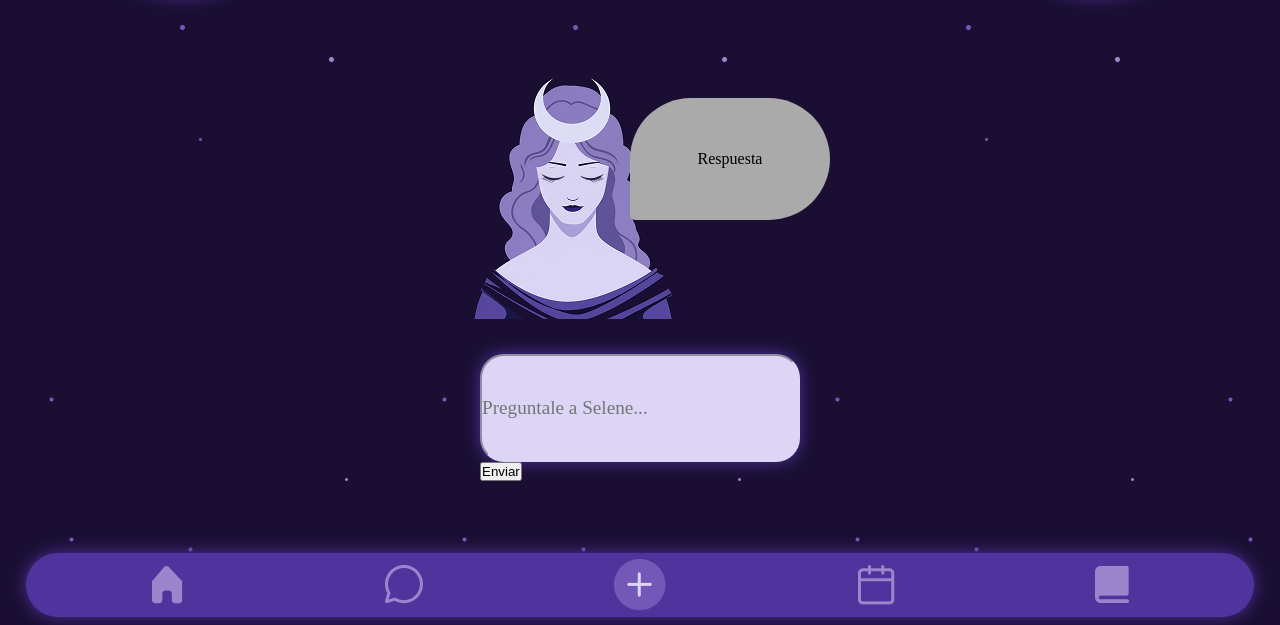
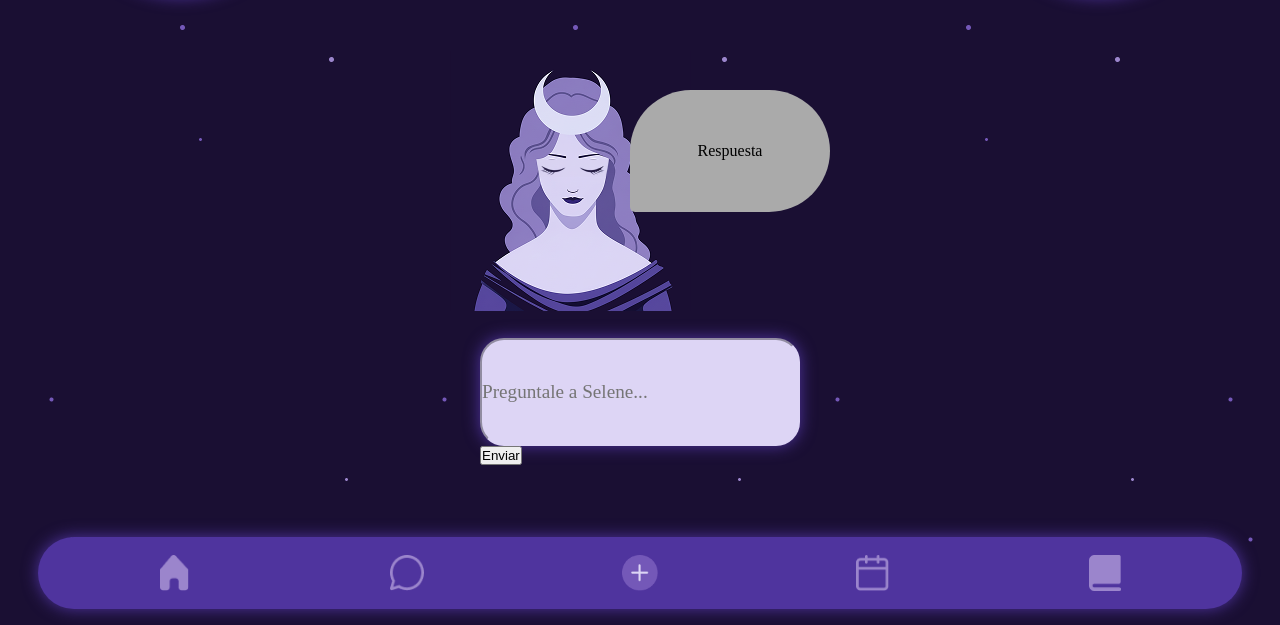
Before and after one commit to franciscadarling/Marea, a website: page chatbot/index.html in a window 1280 px wide. Shown: the part 175-800 px from the top of the page. Drawn offline with Linux system fonts and the light colour scheme; a web font is replaced by a local one.

Commit message:
nav bar corregido

```diff
--- a/calendario/calendario.css
+++ b/calendario/calendario.css
@@ -70,28 +70,34 @@
     color: white;
 }
 
+/* Navbar inferior (Intacta) */
 .botones {
     background-color: #4F349E;
     box-shadow: 0 0 2dvh #4F349E;
-    height: 8vh;
-    width: 96%;
+    height: 9dvh;
+    width: 94%;
     display: flex;
     flex-direction: row;
     align-items: center;
     justify-content: space-evenly;
-    border-radius: 5vh;
+    border-radius: 4.5dvh;
     flex-shrink: 0;
-    margin: 1vh 2%;
-}
+    margin: 1dvh auto 2dvh auto;
+  }
 
-.botonpagina {
-    width: 15.27%;
-    height: 73.68%;
+  .botonpagina {
+    width: 16%;
+    height: 75%;
     display: flex;
-    flex-direction: row;
     align-items: center;
-    justify-content: space-evenly;
-}
+    justify-content: center;
+  }
+
+  .botonpagina img {
+    max-width: 65%;
+    max-height: 65%;
+    object-fit: contain;
+  }
 /*clases nav bar*/
 .foto-logo {
     width: 19.0839694656dvw;
--- a/chatbot/chatbot.css
+++ b/chatbot/chatbot.css
@@ -80,28 +80,34 @@
     padding: 5% 0;
 }
 
+/* Navbar inferior (Intacta) */
 .botones {
     background-color: #4F349E;
     box-shadow: 0 0 2dvh #4F349E;
-    height: 8vh;
-    width: 96%;
+    height: 9dvh;
+    width: 94%;
     display: flex;
     flex-direction: row;
     align-items: center;
     justify-content: space-evenly;
-    border-radius: 5vh;
+    border-radius: 4.5dvh;
     flex-shrink: 0;
-    margin: 1vh 2%;
-}
+    margin: 1dvh auto 2dvh auto;
+  }
 
-.botonpagina {
-    width: 15.27%;
-    height: 73.68%;
+  .botonpagina {
+    width: 16%;
+    height: 75%;
     display: flex;
-    flex-direction: row;
     align-items: center;
-    justify-content: space-evenly;
-}
+    justify-content: center;
+  }
+
+  .botonpagina img {
+    max-width: 65%;
+    max-height: 65%;
+    object-fit: contain;
+  }
 
 .btnperfil {
     background-color: rgb(185, 185, 185);
--- a/educacion/educacion.css
+++ b/educacion/educacion.css
@@ -85,25 +85,31 @@
 .botones {
     background-color: #4F349E;
     box-shadow: 0 0 2dvh #4F349E;
-    height: 8vh;
-    width: 96%;
+    height: 9dvh;
+    width: 94%;
     display: flex;
     flex-direction: row;
     align-items: center;
     justify-content: space-evenly;
-    border-radius: 5vh;
+    border-radius: 4.5dvh;
     flex-shrink: 0;
-    margin: 1vh 2%;
-}
+    margin: 1dvh auto 2dvh auto;
+  }
 
-.botonpagina {
-    width: 15.27%;
-    height: 73.68%;
+  .botonpagina {
+    width: 16%;
+    height: 75%;
     display: flex;
-    flex-direction: row;
     align-items: center;
-    justify-content: space-evenly;
-}
+    justify-content: center;
+  }
+
+  .botonpagina img {
+    max-width: 65%;
+    max-height: 65%;
+    object-fit: contain;
+  }
+
 
 
 .seccion-artículos {
--- a/registro/registro.css
+++ b/registro/registro.css
@@ -84,25 +84,31 @@
 .botones {
     background-color: #4F349E;
     box-shadow: 0 0 2dvh #4F349E;
-    height: 8vh;
-    width: 96%;
+    height: 9dvh;
+    width: 94%;
     display: flex;
     flex-direction: row;
     align-items: center;
     justify-content: space-evenly;
-    border-radius: 5vh;
+    border-radius: 4.5dvh;
     flex-shrink: 0;
-    margin: 1vh 2%;
-}
+    margin: 1dvh auto 2dvh auto;
+  }
 
-.botonpagina {
-    width: 15.27%;
-    height: 73.68%;
+  .botonpagina {
+    width: 16%;
+    height: 75%;
     display: flex;
-    flex-direction: row;
     align-items: center;
-    justify-content: space-evenly;
-}
+    justify-content: center;
+  }
+
+  .botonpagina img {
+    max-width: 65%;
+    max-height: 65%;
+    object-fit: contain;
+  }
+
 
 
 h1 {
```
